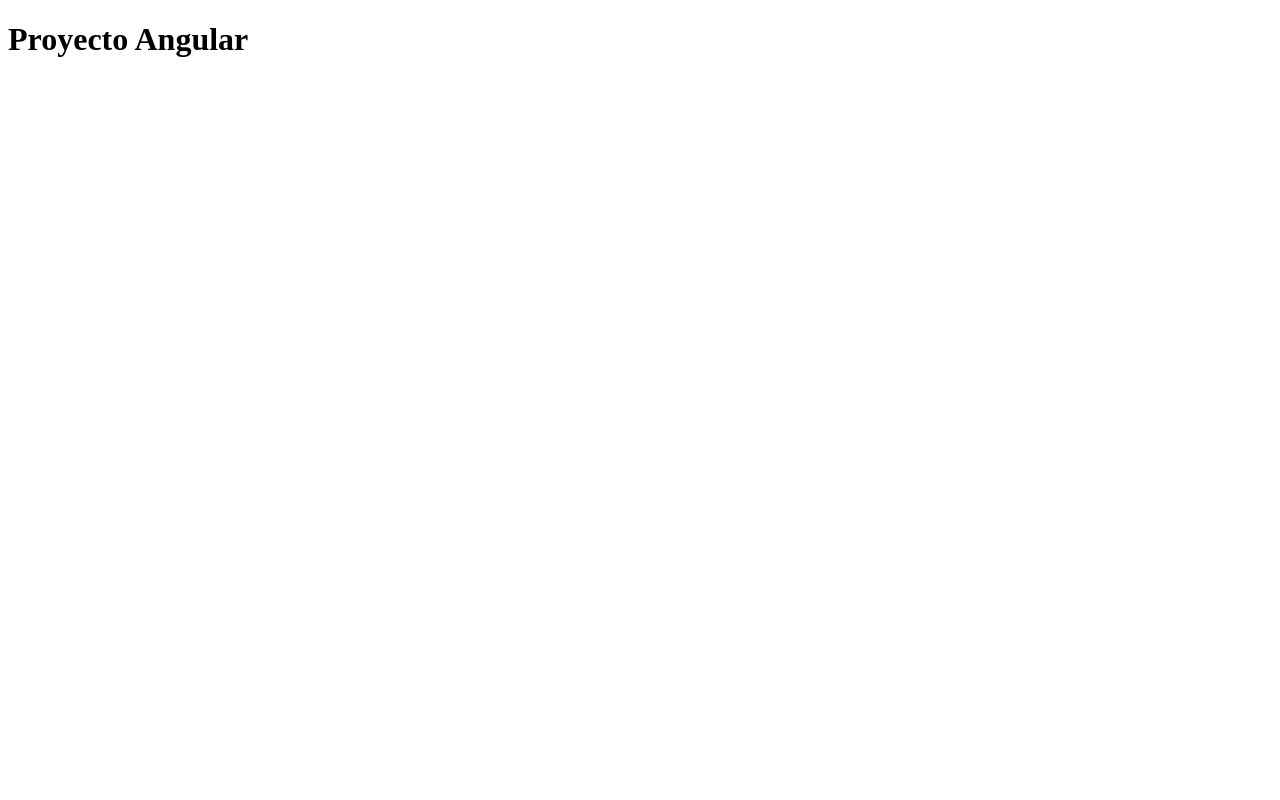
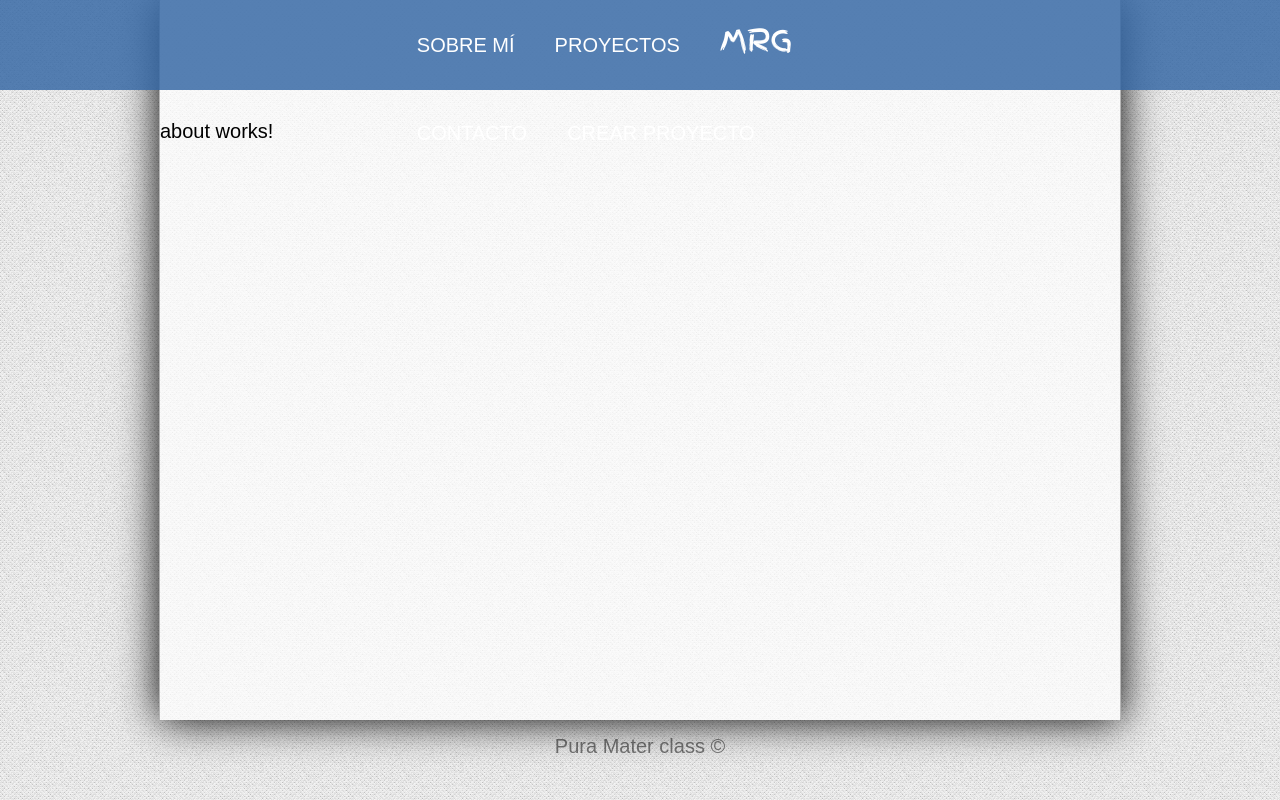
Before and after one commit to miguelrguez16/Proyecto-Portfolio, an Angular app in the folder portfolio/portfolio/: page / in a window 1280 px wide. Built offline with nearby package versions, Linux system fonts and the light colour scheme.

Commit message:
rutas + css

```diff
--- a/portfolio/portfolio/angular.json
+++ b/portfolio/portfolio/angular.json
@@ -27,7 +27,7 @@
               "src/assets"
             ],
             "styles": [
-              "src/styles.css"
+              "src/assets/css/styles.css"
             ],
             "scripts": []
           },
--- a/portfolio/portfolio/src/app/app.component.html
+++ b/portfolio/portfolio/src/app/app.component.html
@@ -1 +1,16 @@
-<h1> Proyecto Angular</h1>
+<header>
+<ul>
+  <li><a [routerLink]="['/sobre-mi']">Sobre mí </a></li>
+  <li><a [routerLink]="['/proyectos']">Proyectos</a></li>
+  <li id="logo" href="#"><a>MRG</a></li>
+  <li><a [routerLink]="['/contacto']">Contacto </a></li>
+  <li><a [routerLink]="['/crear-proyecto']">Crear Proyecto</a></li>
+</ul>
+</header>
+<section id="content">
+  <router-outlet></router-outlet>
+
+</section>
+<footer>
+  Pura Mater class &copy;
+</footer>
--- a/portfolio/portfolio/src/assets/css/styles.css
+++ b/portfolio/portfolio/src/assets/css/styles.css
@@ -17,7 +17,7 @@
 }
 
 body{
-	font-family: "yanone", Arial, Helvetica;
+	font-family:  Arial,"yanone", Helvetica;
 	font-size: 20px;
 	background: url("../img/pattern.png");
 	background-attachment: fixed;
@@ -34,14 +34,14 @@ header{
 	display: block;
 	width: 100%;
 	height: 90px;
-	background: rgba(53, 103, 164, 0.8);
+	background: rgba(53, 103, 164, 0.836);
 	position: fixed;
 	text-transform: uppercase;
 }
 
 header ul{
 	display: block;
-	width: 40%;
+	width: 38%;
 	height: inherit;
 	margin: 0px auto;
 	margin-top: -3px;
@@ -104,6 +104,7 @@ header a:hover,
 footer{
 	width: 75%;
 	margin: 0px auto;
+	text-align: center;
 	padding-top: 15px;
 	color: rgba(0, 0, 0, 0.5);
 }
--- a/portfolio/portfolio/src/styles.css
+++ /dev/null
@@ -1 +0,0 @@
-/* You can add global styles to this file, and also import other style files */
```
